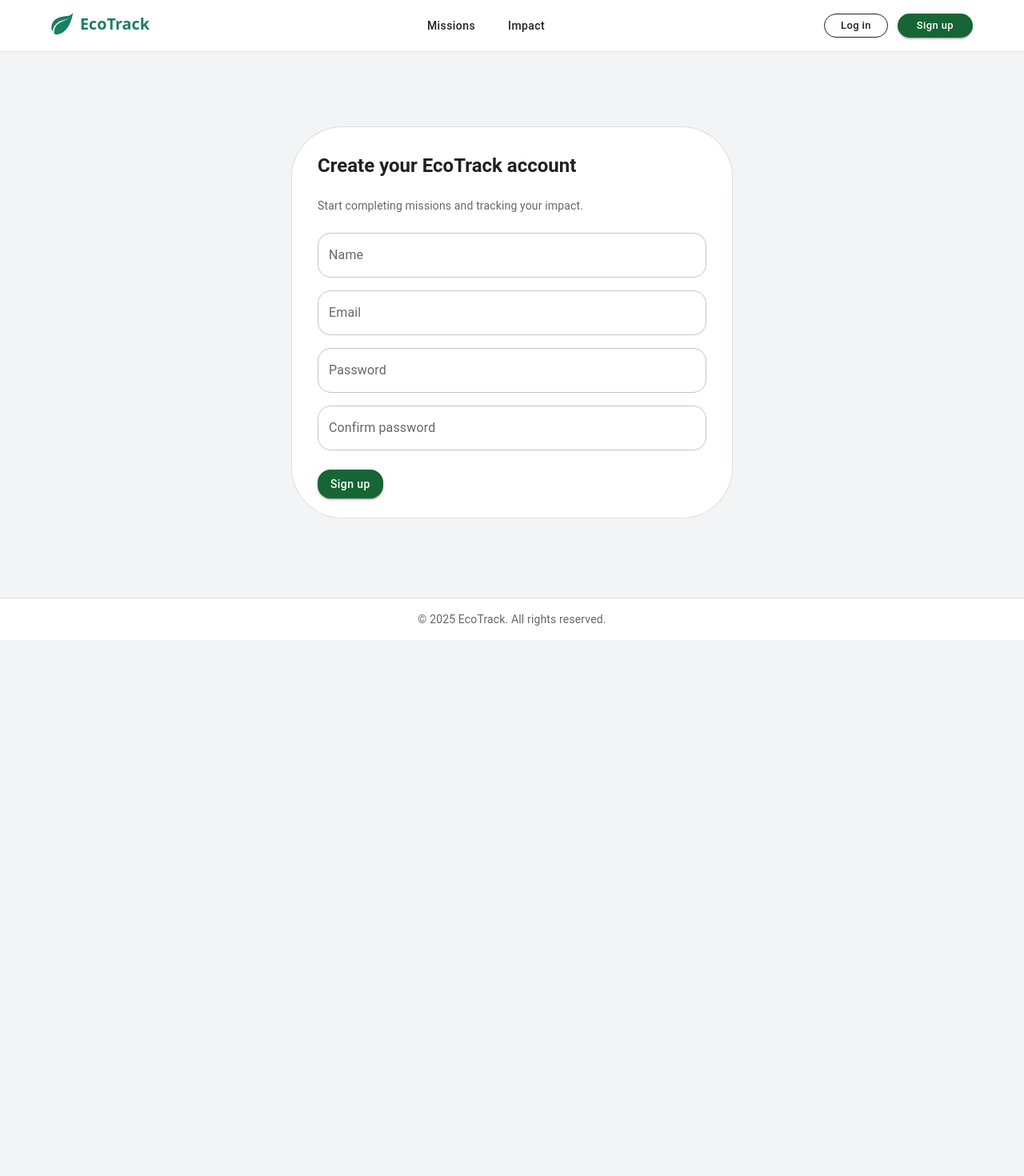
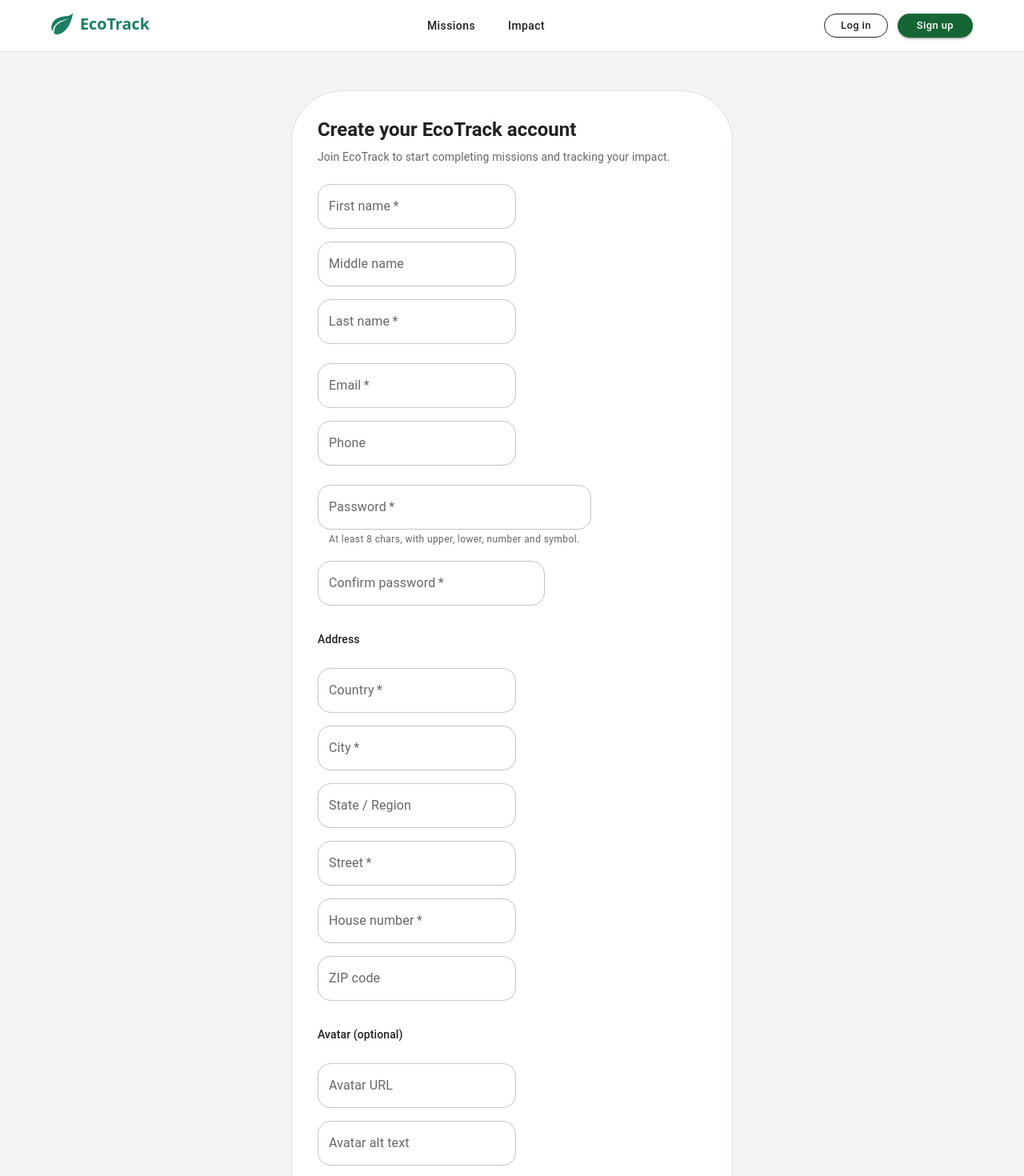
Before and after one commit to Dsaar/ecotrack, a React (Vite) app in the folder client/: page /register in a window 1280 px wide. Shown: the top 1470 px of the page at 80% size. Before the commit the page ends 800 px from the top, so only its background shows below. Built offline with nearby package versions, Linux system fonts and the light colour scheme; no server answers; some icons are missing.

Commit message:
initial sign up hookup

```diff
--- /dev/null
+++ b/client/src/features/auth/register/RegisterAdressFields.jsx
@@ -0,0 +1,76 @@
+// src/features/auth/register/RegisterAddressFields.jsx
+import { Grid, TextField, Typography } from "@mui/material";
+
+function RegisterAddressFields({ form, onChange }) {
+	return (
+		<>
+			<Typography variant="subtitle2" sx={{ mt: 1 }}>
+				Address
+			</Typography>
+
+			<Grid container spacing={2}>
+				<Grid item xs={12} sm={4}>
+					<TextField
+						label="Country"
+						name="country"
+						value={form.country}
+						onChange={onChange}
+						fullWidth
+						required
+					/>
+				</Grid>
+				<Grid item xs={12} sm={4}>
+					<TextField
+						label="City"
+						name="city"
+						value={form.city}
+						onChange={onChange}
+						fullWidth
+						required
+					/>
+				</Grid>
+				<Grid item xs={12} sm={4}>
+					<TextField
+						label="State / Region"
+						name="state"
+						value={form.state}
+						onChange={onChange}
+						fullWidth
+					/>
+				</Grid>
+
+				<Grid item xs={12} sm={6}>
+					<TextField
+						label="Street"
+						name="street"
+						value={form.street}
+						onChange={onChange}
+						fullWidth
+						required
+					/>
+				</Grid>
+				<Grid item xs={6} sm={3}>
+					<TextField
+						label="House number"
+						name="houseNumber"
+						value={form.houseNumber}
+						onChange={onChange}
+						fullWidth
+						required
+					/>
+				</Grid>
+				<Grid item xs={6} sm={3}>
+					<TextField
+						label="ZIP code"
+						name="zip"
+						value={form.zip}
+						onChange={onChange}
+						fullWidth
+					/>
+				</Grid>
+			</Grid>
+		</>
+	);
+}
+
+export default RegisterAddressFields;
--- /dev/null
+++ b/client/src/features/auth/register/RegisterAvatarFields.jsx
@@ -0,0 +1,35 @@
+// src/features/auth/register/RegisterAvatarFields.jsx
+import { Grid, TextField, Typography } from "@mui/material";
+
+function RegisterAvatarFields({ form, onChange }) {
+	return (
+		<>
+			<Typography variant="subtitle2" sx={{ mt: 1 }}>
+				Avatar (optional)
+			</Typography>
+
+			<Grid container spacing={2}>
+				<Grid item xs={12} sm={8}>
+					<TextField
+						label="Avatar URL"
+						name="avatarUrl"
+						value={form.avatarUrl}
+						onChange={onChange}
+						fullWidth
+					/>
+				</Grid>
+				<Grid item xs={12} sm={4}>
+					<TextField
+						label="Avatar alt text"
+						name="avatarAlt"
+						value={form.avatarAlt}
+						onChange={onChange}
+						fullWidth
+					/>
+				</Grid>
+			</Grid>
+		</>
+	);
+}
+
+export default RegisterAvatarFields;
--- /dev/null
+++ b/client/src/features/auth/register/RegisterContactFields.jsx
@@ -0,0 +1,32 @@
+// src/features/auth/register/RegisterContactFields.jsx
+import { Grid, TextField } from "@mui/material";
+
+function RegisterContactFields({ form, onChange }) {
+	return (
+		<Grid container spacing={2}>
+			<Grid item xs={12} sm={6}>
+				<TextField
+					label="Email"
+					name="email"
+					type="email"
+					autoComplete="email"
+					value={form.email}
+					onChange={onChange}
+					fullWidth
+					required
+				/>
+			</Grid>
+			<Grid item xs={12} sm={6}>
+				<TextField
+					label="Phone"
+					name="phone"
+					value={form.phone}
+					onChange={onChange}
+					fullWidth
+				/>
+			</Grid>
+		</Grid>
+	);
+}
+
+export default RegisterContactFields;
--- a/client/src/features/auth/register/RegisterForm.jsx
+++ b/client/src/features/auth/register/RegisterForm.jsx
@@ -1,109 +1,219 @@
 // src/features/auth/register/RegisterForm.jsx
 import { useState } from "react";
-import { Box, Button, Stack, TextField, Typography } from "@mui/material";
+import {
+	Box,
+	Button,
+	Typography,
+	Stack,
+	Grid,
+} from "@mui/material";
+import PasswordField from "../../../shared/components/PasswordField.jsx";
 import { useNavigate } from "react-router-dom";
-import PasswordField from "../../../shared/components/PasswordField.jsx";
 import { useUser } from "../../../app/providers/UserProvider.jsx";
 
-function RegisterForm({ onSubmitSuccess }) {
+import RegisterNameFields from "./RegisterNameFields.jsx";
+import RegisterContactFields from "./RegisterContactFields.jsx";
+import RegisterAddressFields from "./RegisterAdressFields.jsx";
+import RegisterAvatarFields from "./RegisterAvatarFields.jsx";
+
+function RegisterForm() {
+	const navigate = useNavigate();
+	const { register } = useUser();
+
 	const [form, setForm] = useState({
-		name: "",
+		firstName: "",
+		middleName: "",
+		lastName: "",
+		phone: "",
 		email: "",
 		password: "",
 		confirmPassword: "",
+		avatarUrl: "",
+		avatarAlt: "",
+		country: "",
+		state: "",
+		city: "",
+		street: "",
+		houseNumber: "",
+		zip: "",
 	});
 
-	const { login } = useUser();
-	const navigate = useNavigate();
+	const [submitting, setSubmitting] = useState(false);
+	const [error, setError] = useState("");
 
 	const handleChange = (e) => {
 		const { name, value } = e.target;
 		setForm((prev) => ({ ...prev, [name]: value }));
 	};
 
-	const handleSubmit = (e) => {
+	const handleSubmit = async (e) => {
 		e.preventDefault();
+		setError("");
 
-		if (form.password !== form.confirmPassword) {
-			alert("Passwords do not match");
+		// --- Minimal validation matching Joi requirements ---
+		if (!form.firstName || form.firstName.trim().length < 2) {
+			setError("First name must be at least 2 characters.");
 			return;
 		}
 
-		// TODO: replace with real API call
-		const newUser = {
-			name: form.name || "EcoTrack User",
-			email: form.email,
+		if (!form.lastName || form.lastName.trim().length < 2) {
+			setError("Last name must be at least 2 characters.");
+			return;
+		}
+
+		if (!form.email) {
+			setError("Email is required.");
+			return;
+		}
+
+		if (!form.password) {
+			setError("Password is required.");
+			return;
+		}
+
+		if (form.password !== form.confirmPassword) {
+			setError("Passwords do not match.");
+			return;
+		}
+
+		if (!form.country || form.country.trim().length < 2) {
+			setError("Country is required.");
+			return;
+		}
+
+		if (!form.city || form.city.trim().length < 2) {
+			setError("City must be at least 2 characters.");
+			return;
+		}
+
+		if (!form.street || form.street.trim().length < 2) {
+			setError("Street must be at least 2 characters.");
+			return;
+		}
+
+		if (!form.houseNumber) {
+			setError("House number is required.");
+			return;
+		}
+
+		const houseNumberNum = Number(form.houseNumber);
+		if (Number.isNaN(houseNumberNum)) {
+			setError("House number must be a number.");
+			return;
+		}
+
+		// Build payload exactly like backend expects
+		const payload = {
+			name: {
+				first: form.firstName.trim(),
+				middle: form.middleName.trim(),
+				last: form.lastName.trim(),
+			},
+			phone: form.phone.trim(),
+			email: form.email.trim(),
+			password: form.password,
+			avatarUrl: {
+				url: form.avatarUrl.trim(),
+				alt: form.avatarAlt.trim() || "User avatar",
+			},
+			address: {
+				state: form.state.trim(),
+				country: form.country.trim(),
+				city: form.city.trim(),
+				street: form.street.trim(),
+				houseNumber: houseNumberNum,
+				zip: form.zip ? Number(form.zip) : undefined,
+			},
 		};
 
-		// auto-login after "registration"
-		login(newUser);
-		if (onSubmitSuccess) onSubmitSuccess();
+		try {
+			setSubmitting(true);
+			await register(payload);
 			navigate("/dashboard");
+		} catch (err) {
+			console.error("Register failed:", err);
+			console.log("REGISTER ERROR RESPONSE:", err.response?.data);
+
+			const apiMessage =
+				err?.response?.data?.message ||
+				err?.response?.data?.error ||
+				"Registration failed. Please check your details and try again.";
+
+			setError(apiMessage);
+		} finally {
+			setSubmitting(false);
+		}
 	};
 
 	return (
 		<Box
 			component="form"
 			onSubmit={handleSubmit}
-			sx={{ display: "flex", flexDirection: "column", gap: 2 }}
+			sx={{ display: "flex", flexDirection: "column", gap: 3 }}
 		>
+			<Box>
 				<Typography variant="h5" sx={{ fontWeight: 600, mb: 1 }}>
 					Create your EcoTrack account
 				</Typography>
-			<Typography variant="body2" color="text.secondary" sx={{ mb: 1 }}>
-				Start completing missions and tracking your impact.
+				<Typography variant="body2" color="text.secondary">
+					Join EcoTrack to start completing missions and tracking your impact.
 				</Typography>
+			</Box>
 
-			<TextField
-				fullWidth
-				label="Name"
-				name="name"
-				value={form.name}
-				onChange={handleChange}
-			/>
+			{error && (
+				<Typography variant="body2" color="error">
+					{error}
+				</Typography>
+			)}
 
-			<TextField
-				fullWidth
-				label="Email"
-				type="email"
-				name="email"
-				autoComplete="email"
-				value={form.email}
-				onChange={handleChange}
-			/>
+			<RegisterNameFields form={form} onChange={handleChange} />
+			<RegisterContactFields form={form} onChange={handleChange} />
 
+			{/* Passwords stay here; they’re short */}
+			<Grid container spacing={2}>
+				<Grid item xs={12} sm={6}>
 					<PasswordField
 						label="Password"
 						name="password"
-				autoComplete="new-password"
 						value={form.password}
 						onChange={handleChange}
+						fullWidth
+						required
+						helperText="At least 8 chars, with upper, lower, number and symbol."
 					/>
-
+				</Grid>
+				<Grid item xs={12} sm={6}>
 					<PasswordField
 						label="Confirm password"
 						name="confirmPassword"
-				autoComplete="new-password"
 						value={form.confirmPassword}
 						onChange={handleChange}
+						fullWidth
+						required
 					/>
+				</Grid>
+			</Grid>
+
+			<RegisterAddressFields form={form} onChange={handleChange} />
+			<RegisterAvatarFields form={form} onChange={handleChange} />
 
 			<Stack
 				direction={{ xs: "column", sm: "row" }}
-				justifyContent="flex-start"
+				spacing={2}
+				sx={{ mt: 2 }}
 				alignItems={{ xs: "stretch", sm: "center" }}
-				sx={{ mt: 1, gap: 1.5 }}
 			>
 				<Button
 					type="submit"
 					variant="contained"
+					disabled={submitting}
 					sx={{
 						textTransform: "none",
 						bgcolor: "#166534",
 						"&:hover": { bgcolor: "#14532d" },
 					}}
 				>
-					Sign up
+					{submitting ? "Creating account..." : "Sign up"}
 				</Button>
 			</Stack>
 		</Box>
--- /dev/null
+++ b/client/src/features/auth/register/RegisterNameFields.jsx
@@ -0,0 +1,40 @@
+// src/features/auth/register/RegisterNameFields.jsx
+import { Grid, TextField } from "@mui/material";
+
+function RegisterNameFields({ form, onChange }) {
+	return (
+		<Grid container spacing={2}>
+			<Grid item xs={12} sm={4}>
+				<TextField
+					label="First name"
+					name="firstName"
+					value={form.firstName}
+					onChange={onChange}
+					fullWidth
+					required
+				/>
+			</Grid>
+			<Grid item xs={12} sm={4}>
+				<TextField
+					label="Middle name"
+					name="middleName"
+					value={form.middleName}
+					onChange={onChange}
+					fullWidth
+				/>
+			</Grid>
+			<Grid item xs={12} sm={4}>
+				<TextField
+					label="Last name"
+					name="lastName"
+					value={form.lastName}
+					onChange={onChange}
+					fullWidth
+					required
+				/>
+			</Grid>
+		</Grid>
+	);
+}
+
+export default RegisterNameFields;
--- a/client/src/services/authService.js
+++ b/client/src/services/authService.js
@@ -1,22 +1,29 @@
 // src/services/authService.js
-import apiClient from "./apiClient";
+import apiClient from "./apiClient.js";
 
-// Adjust field names if your backend expects different ones
-
-export async function login({ email, password }) {
-	const res = await apiClient.post("/auth/login", { email, password });
-	// Expecting: { token, user }
+/**
+ * POST /api/auth/login
+ * body: { email, password }
+ */
+export async function login(credentials) {
+	const res = await apiClient.post("/auth/login", credentials);
 	return res.data;
 }
 
+/**
+ * POST /api/auth/register
+ * body: full user object (we'll build it in RegisterForm)
+ */
 export async function register(payload) {
 	const res = await apiClient.post("/auth/register", payload);
-	// Expecting: { token, user }
 	return res.data;
 }
 
+/**
+ * GET /api/auth/me
+ * returns current user based on token
+ */
 export async function getCurrentUser() {
 	const res = await apiClient.get("/auth/me");
-	// Expecting: { user } or just user
 	return res.data;
 }
```
Lines whose indentation alone changed are shown as unchanged.
